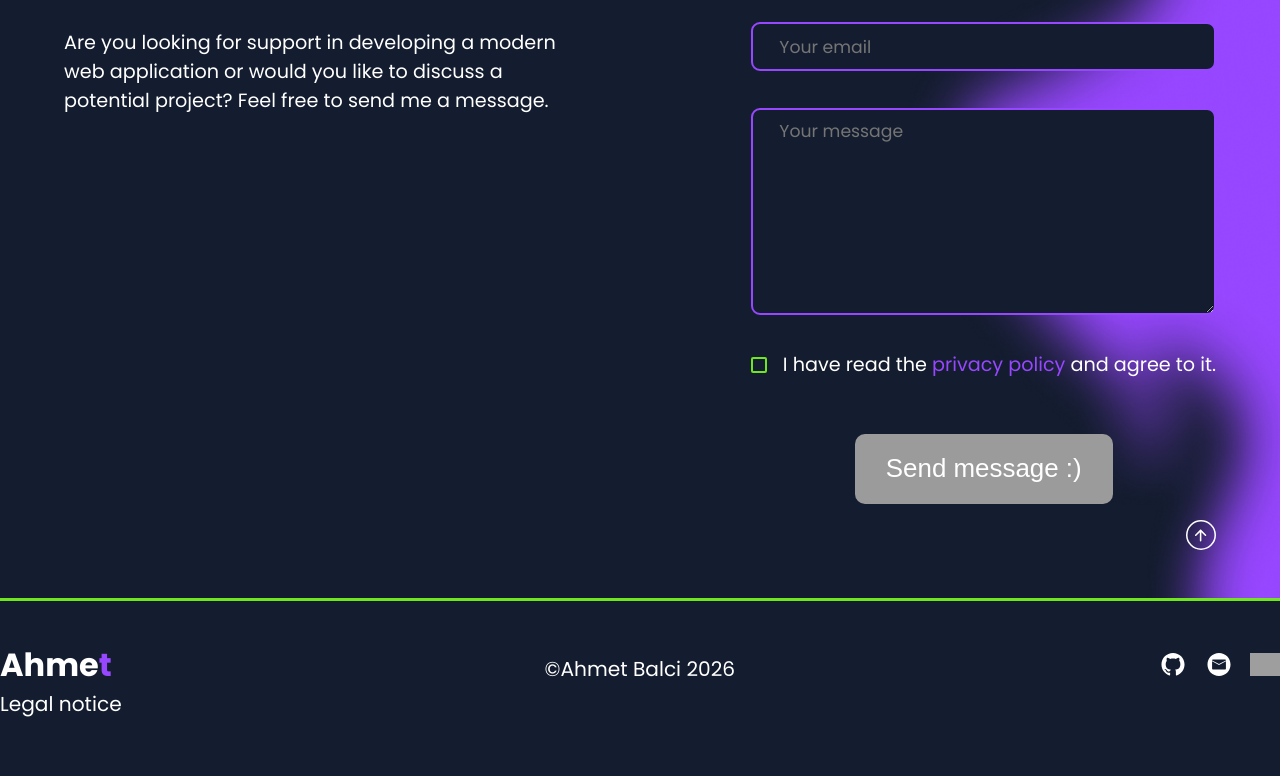
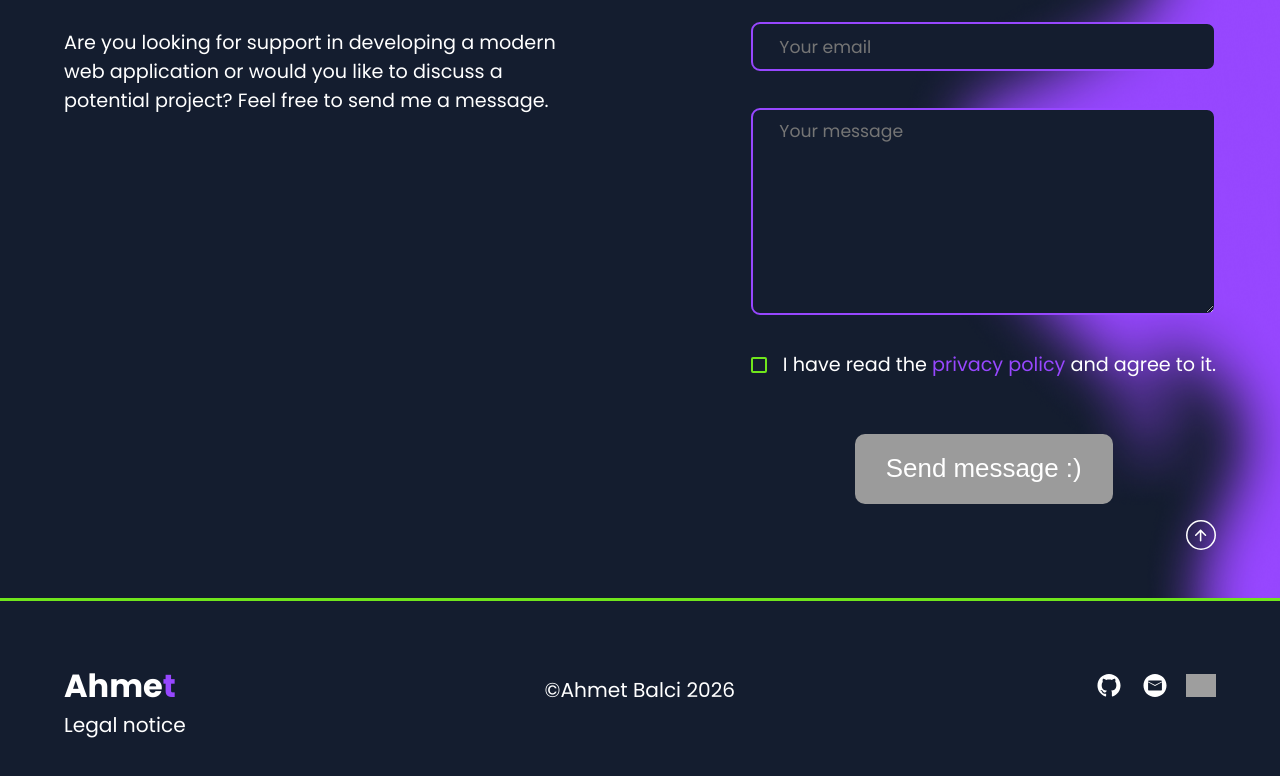
Before and after one commit to AhmetB-Dev/portfolio, an Angular app: page / in a window 1280 px wide. Shown: the part 4799-5575 px from the top of the page. Built offline with nearby package versions, Linux system fonts and the light colour scheme; grey boxes are pictures that could not be loaded.

Commit message:
feat: enhance footer layout and styling; adjust container padding and legal links alignment

```diff
--- a/src/app/core/footer/footer.html
+++ b/src/app/core/footer/footer.html
@@ -1,6 +1,6 @@
-<footer class="footer">
+<footer class="footer page-width">
   <div class="footer__line"></div>
-  <div class="footer__container site-footer page-width">
+  <div class="footer__container">
     <div class="footer__legal legal-notice">
       <a routerLink="/" fragment="header" class="footer__logo logo">
         <span class="footer__logo-main logo-main">Ahme</span
--- a/src/app/core/footer/footer.scss
+++ b/src/app/core/footer/footer.scss
@@ -3,6 +3,9 @@
     height: 3px;
     border: #70e61d;
     background-color: #70e61c;
+    width: 100%;
+    position: absolute;
+    left: 0;
   }
 
   &__container {
@@ -79,6 +82,7 @@
       justify-content: space-between;
       align-items: baseline;
       gap: 0;
+      padding: 4rem 4rem 3rem 4rem;
     }
 
     &__legal {
@@ -88,6 +92,7 @@
 
     &__legal-links {
       align-items: flex-start;
+      justify-content: flex-start;
       gap: 0.25rem;
     }
   }
```
